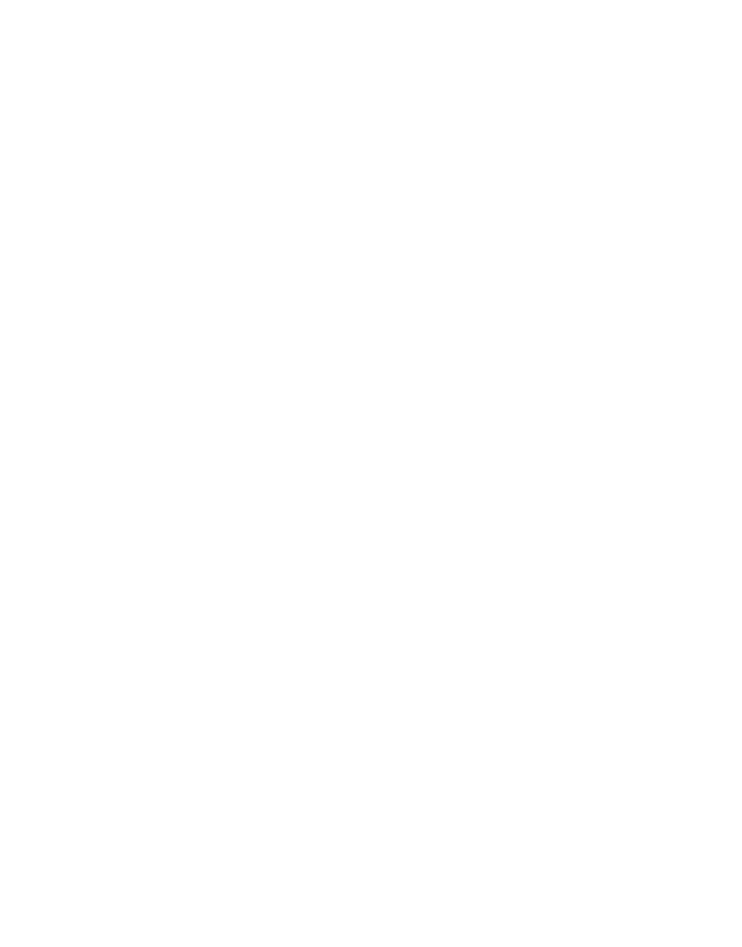
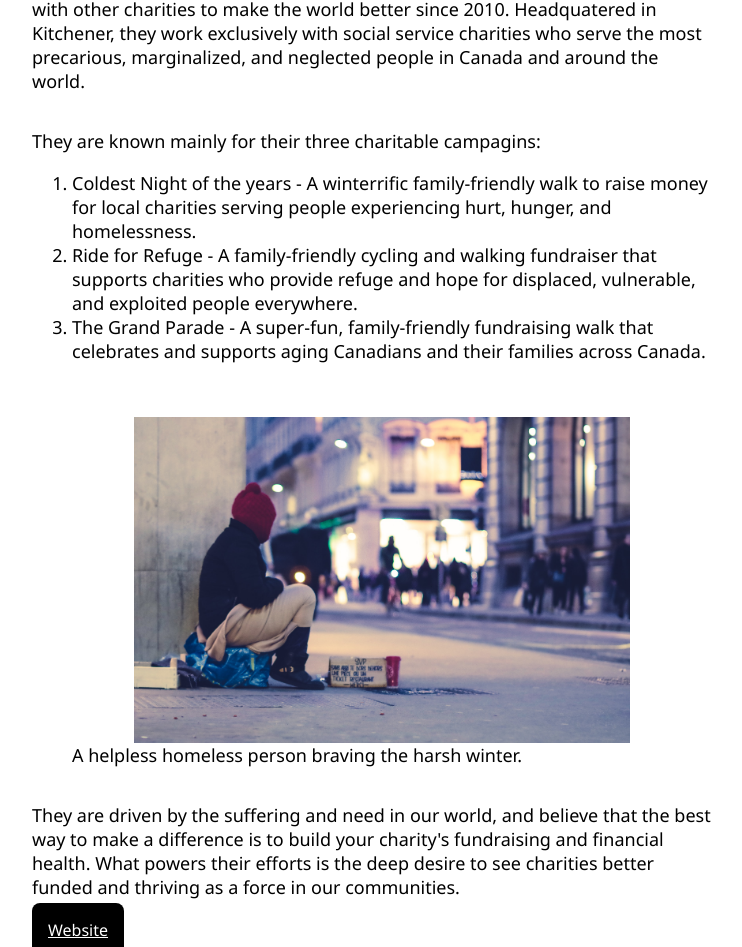
Before and after one commit to dhatwalia/dhatwalia.com, a React (Create React App) app: page /volunteer in a window 1280 px wide. Shown: the part 1693-2640 px from the top of the page, without its empty margins (258-1000 px from the left). Before the commit the page ends 1520 px from the top, so only its background shows below. Built offline with nearby package versions, Linux system fonts and the light colour scheme.

Commit message:
Adds Blue Sea Foundation to Volunteer

```diff
--- a/package.json
+++ b/package.json
@@ -1,7 +1,7 @@
 {
   "homepage": "http://dhatwalia.github.io",
   "name": "prajwal",
-  "version": "2.0",
+  "version": "2.2",
   "private": true,
   "proxy": "http://localhost:8000/",
   "dependencies": {
--- a/src/pages/VolunteerPage.js
+++ b/src/pages/VolunteerPage.js
@@ -19,6 +19,28 @@ const VolunteerPage = () => (
             It provides elderly relief through various interventions for the elderly. It features one of the most extensive mobile healthcare programs through its Mobile Healthcare Units in India. It provides free healthcare services to destitute elders. It also helps elders earn their livelihood through the formation of Elder-Self-Help Groups, making them self-reliant. It conducts cataract surgeries to restore their sight. It's Support-a-Gran program looks after their basic needs. It also features Elder Helplines across India. It provides relief and rehabilitation for elders post disasters.
         </p>
         <a class="button" href="https://www.helpageindia.org/donate/" target="_blank" rel="noreferrer">Donate</a>
+        <br/><br/>
+        <img src={process.env.PUBLIC_URL + '/bluesea.jpg'} alt='bluesea-foundation-logo' class="image-100"/>
+        <p>
+            Blue Sea Foundation is a Canadian charitable foundation that has been working with other charities to make the world better since 2010. Headquatered in Kitchener, they work exclusively with social service charities who serve the most precarious, marginalized, and neglected people in Canada and around the world.
+        </p>
+        <p>
+            They are known mainly for their three charitable campagins:
+            <ol>
+                <li>Coldest Night of the years - A winterrific family-friendly walk to raise money for local charities serving people experiencing hurt, hunger, and homelessness.</li>
+                <li>Ride for Refuge - A family-friendly cycling and walking fundraiser that supports charities who provide refuge and hope for displaced, vulnerable, and exploited people everywhere.</li>
+                <li>The Grand Parade - A super-fun, family-friendly fundraising walk that celebrates and supports aging Canadians and their families across Canada.</li>
+            </ol>
+        </p>
+        <figure>
+        <img src={process.env.PUBLIC_URL + '/homeless.jpg'} alt='homeless-person' class="image-80" />
+        <figcaption>A helpless homeless person braving the harsh winter.</figcaption>
+        </figure>
+        <p>
+            They are driven by the suffering and need in our world, and believe that the best way to make a difference is to build your charity's fundraising and financial health. What powers their efforts is the deep desire to see charities better funded and thriving as a force in our communities.
+        </p>
+        <a class="button" href="http://www.blueseafoundation.org/" target="_blank" rel="noreferrer">Website</a>
+        <br/><br/>
     </>
 );
 
```
Also changed, not shown: public/bluesea.jpg (added), public/homeless.jpg (added).
